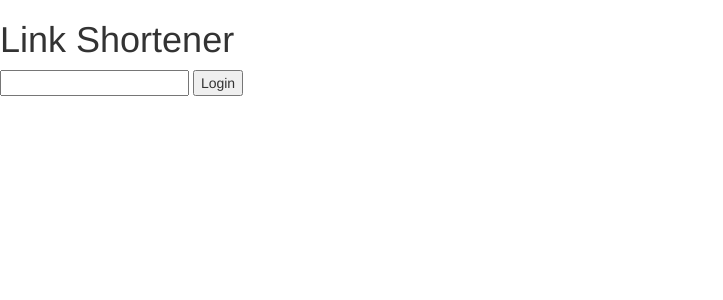
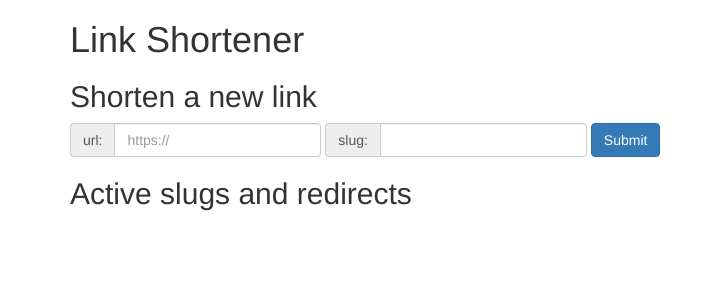
Before and after one commit to zjrohrbach/link-shortener, a PHP site: page / in a window 1280 px wide. Shown: the top 300 px of the page, without its empty margins (0-723 px from the left). Run offline with PHP 8.4, Linux system fonts and the light colour scheme; data that the repository does not hold is empty.

Commit message:
forms have been pretty-ified

```diff
--- a/index.php
+++ b/index.php
@@ -4,7 +4,7 @@ session_start();
   //password protection for this page (yes, this is very poor security,
   //but there's not much trouble anyone can get into if they hack this)
   $correct_pwd = "password";
-  $password_required = true;
+  $password_required = false;
 
   // Database Connection Information
   $dbhost = '127.0.0.1';
@@ -33,6 +33,7 @@ session_start();
   </head>
   <body>
 
+    <div class="container">
       <h1>Link Shortener</h1>
 
       <?php
@@ -152,9 +153,11 @@ session_start();
         //kick anyone out who isn't supposed to be here
         if ( !isset($_SESSION['login']) && $password_required ) {
             echo '
-          <form action="index.php" method="post">
-            <input type="password" id="pwd" name="pwd" />
-            <input type="submit" value="Login" />
+            <form class="form-inline" action="index.php" method="post">
+              <div class="form-group">
+                <input class="form-control" type="password" id="pwd" name="pwd" />
+                <input class="btn btn-primary" type="submit" value="Login" />
+              </div>
             </form>
             ';
             exit;
@@ -163,10 +166,20 @@ session_start();
       ?>
 
       <h2>Shorten a new link</h2>
-    <form action="index.php" method="post">
-      <label for="url">url:</label> <input type="url" id="url" name="url" pattern="https?://.+" placeholder="https://" required />
-      <label for="slug">slug:</label> <input type="text" id="slug" name="slug" pattern="[0-9a-zA-Z\-]+" required />
-      <input type="submit" value="Submit" />
+      <form class="form-inline" action="index.php" method="post">
+        <div class="form-group">
+          <label class="sr-only" for="url">url:</label>
+            <div class="input-group">
+              <div class="input-group-addon">url:</div>
+              <input class="form-control" type="url" id="url" name="url" pattern="https?://.+" placeholder="https://" required />
+            </div>
+          <label class="sr-only" for="slug">slug:</label>
+          <div class="input-group">
+            <div class="input-group-addon">slug:</div>
+            <input class="form-control" type="text" id="slug" name="slug" pattern="[0-9a-zA-Z\-]+" required />
+          </div>
+          <input class="btn btn-primary" type="submit" value="Submit" />
+        </div>
       </form>
 
       <h2>Active slugs and redirects</h2>
@@ -194,7 +207,7 @@ session_start();
 
       ?>
       </ul>
-
+    </div>
   </body>
 </html>
 <?php
```
Lines whose indentation alone changed are shown as unchanged.
